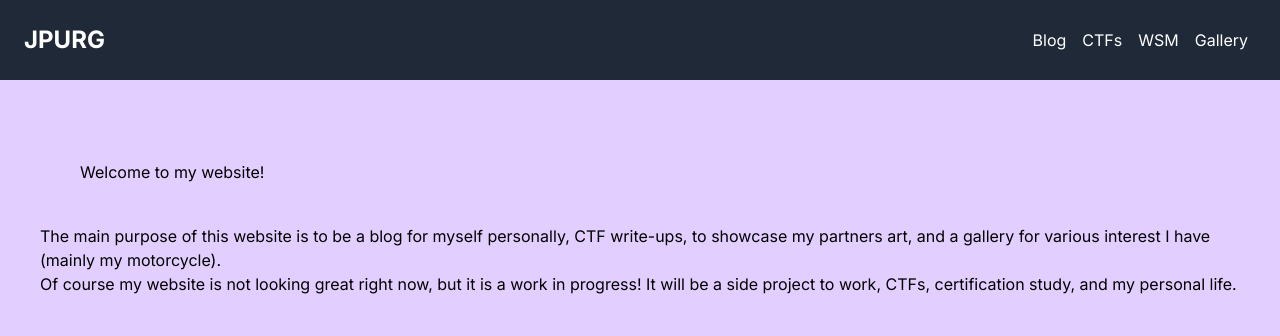
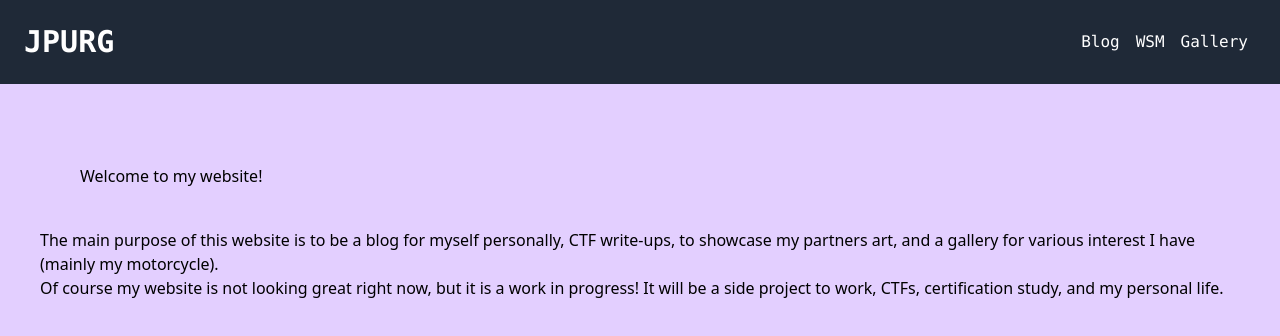
Before and after one commit to kloutkake/jpurg, a Next.js app: page / in a window 1280 px wide. Shown: the top 336 px of the page. Built offline with nearby package versions, Linux system fonts and the light colour scheme.

Commit message:
updating

```diff
--- a/src/app/components/Navbar.tsx
+++ b/src/app/components/Navbar.tsx
@@ -4,6 +4,7 @@ import { useEffect, useState } from "react";
 
 export const Navbar = () => {
     const [isOpen, setIsOpen] = useState(false);
+
 
     function getMenuClasses(){
         let menuClasses = [];
@@ -27,22 +28,19 @@ export const Navbar = () => {
     };
 
     return (
-        <nav className='bg-gray-800 text-white p-4 sm:p-6 md:flex md:justify-between md:items-center'>
+        <nav className='color-#3730A3 bg-gray-800 text-white p-4 sm:p-6 md:flex md:justify-between md:items-center'>
             <div className="container mx-auto flex justify-between items-center">
-                <a href="/" className="text-2xl font-bold">
+                <a href="/" className="font-mono text-3xl font-bold">
                     JPURG
                 </a>
                 <div className={getMenuClasses()}>
-                    <Link href="/pages/blog" className="mx-2 hover:text-grey-300">
+                    <Link href="/pages/blog" className="font-mono text-2x1 mx-2 hover:text-grey-300">
                         Blog
                     </Link>
-                    <Link href="/pages/ctf" className="mx-2 hover:text-grey-300">
-                        CTFs
-                    </Link>
-                    <Link href="/pages/wanda" className="mx-2 hover:text-grey-300">
+                    <Link href="/pages/wanda" className="font-mono text-2x1 mx-2 hover:text-grey-300">
                         WSM
                     </Link>
-                    <Link href="/pages/gallery" className="mx-2 hover:text-grey-300">
+                    <Link href="/pages/gallery" className="font-mono text-2x1 mx-2 hover:text-grey-300">
                         Gallery
                     </Link>
                 </div>
--- a/src/app/globals.css
+++ b/src/app/globals.css
@@ -32,6 +32,8 @@ body {
   background-color: rgba(200, 160, 255, 0.5); /* Adjust alpha value as needed */
 }
 
+
+
 @layer utilities {
   .text-balance {
     text-wrap: balance;
--- a/src/app/layout.tsx
+++ b/src/app/layout.tsx
@@ -1,10 +1,7 @@
 import type { Metadata } from "next";
-import { Inter } from "next/font/google";
 import "./globals.css";
 import { Navbar } from "./components/Navbar";
 
-
-const inter = Inter({ subsets: ["latin"] });
 
 export const metadata: Metadata = {
   title: "jpurg",
@@ -18,9 +15,10 @@ export default function RootLayout({
 }>) {
   return (
     <html lang="en">
-      <body className={inter.className}>
+      <body>
         <Navbar />
-        {children}</body>
+        {children}
+      </body>
     </html>
   );
 }
--- a/src/app/page.tsx
+++ b/src/app/page.tsx
@@ -3,8 +3,8 @@ import { Navbar } from "./components/Navbar";
 export default function Home() {
   return (
     <body>
-      <div className="sm:p-10">
-        <main  className="sm:p-10">
+      <div className="text-black sm:p-10">
+        <main  className="text-black sm:p-10">
           <h1>Welcome to my website!</h1>
         </main>
         <p>The main purpose of this website is to be a blog for myself personally, CTF write-ups, to showcase my partners art, and a gallery for various interest I have (mainly my motorcycle).</p>
--- a/src/app/pages/blog/page.tsx
+++ b/src/app/pages/blog/page.tsx
@@ -6,5 +6,5 @@ export const metadata: Metadata = {
 };
 
 export default function Blog() {
-  return <div>Blog page in progress</div>;
+  return <div className="text-black">Blog page in progress</div>;
 }
--- a/src/app/pages/ctf/page.tsx
+++ /dev/null
@@ -1,10 +0,0 @@
-import type { Metadata } from "next";
-
-export const metadata: Metadata = {
-  title: "CTF",
-  description: "Generated by me",
-};
-
-export default function CTFs() {
-    return <div>CTF page in progress</div>;
-  }
--- a/src/app/pages/gallery/page.tsx
+++ b/src/app/pages/gallery/page.tsx
@@ -6,5 +6,5 @@ export const metadata: Metadata = {
 };
 
 export default function Gallery() {
-    return <div>Gallery in progress</div>;
+    return <div className="text-black">Gallery in progress</div>;
   }
--- a/src/app/pages/wanda/page.tsx
+++ b/src/app/pages/wanda/page.tsx
@@ -6,5 +6,5 @@ export const metadata: Metadata = {
 };
 
 export default function WSM() {
-    return <div>Wandas art page in progress</div>;
+    return <div className="text-black">Wandas art page in progress</div>;
   }
```
